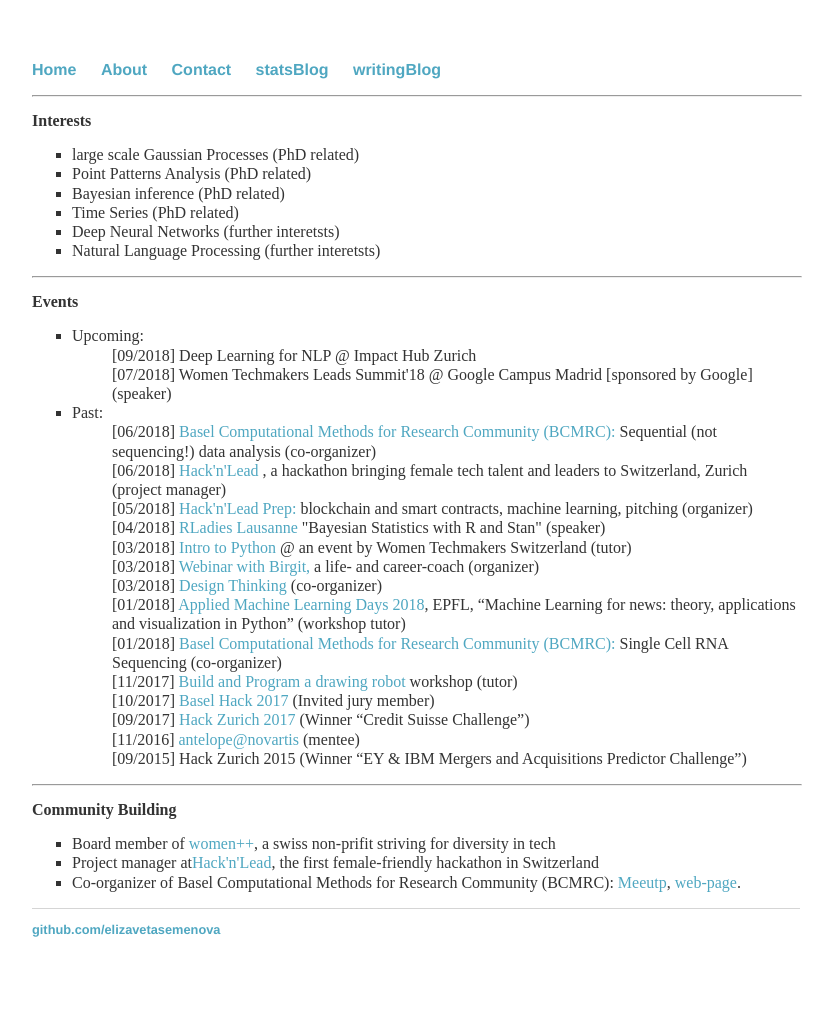
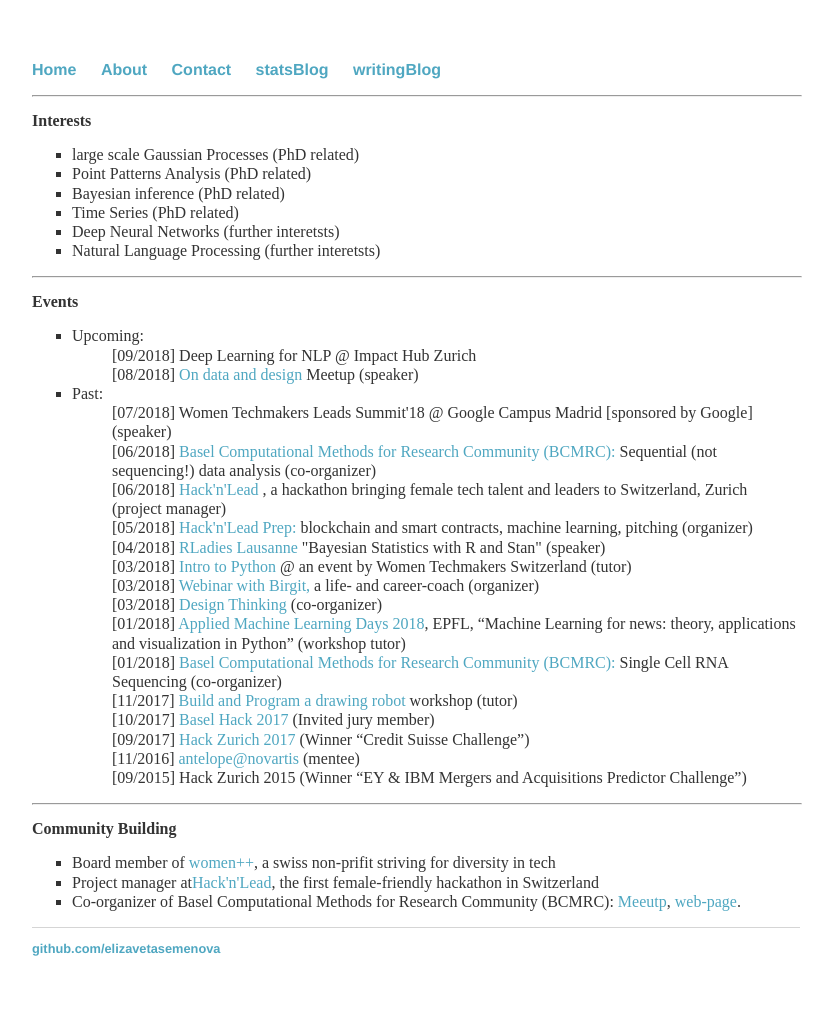
Before and after one commit to elizavetasemenova/elizavetasemenova.github.io, a Jekyll site: the page built from index.html, in a window 1280 px wide. Shown: the whole page, without its empty margins (224-1057 px from the left). Built offline with Jekyll 4.4.1, drawn with Linux system fonts in a browser that asks for light colours.

Commit message:
Update index.html

```diff
--- a/index.html
+++ b/index.html
@@ -28,12 +28,17 @@ title: Liza Semenova, statistician in progress
 	       <ul style="list-style-type:none">
 		    <li>[09/2018] Deep Learning for NLP @ Impact Hub Zurich
 		    </li>
-		    <li>[07/2018] Women Techmakers Leads Summit'18 @ Google Campus Madrid [sponsored by Google] (speaker)
+		    <li>[08/2018] <a href="https://www.meetup.com/On-data-and-design-Switzerland/events/251516472/">
+			          On data and design</a> Meetup (speaker)
 		    </li>
+
 	       </ul>
 
        <li>Past:
               <ul style="list-style-type:none">
+		    <li>[07/2018] Women Techmakers Leads Summit'18 @ Google Campus Madrid [sponsored by Google] (speaker)
+		    </li>
+
 		    <li>[06/2018] <a href="https://www.meetup.com/Basel-Computational-Methods-for-Research-Community-BCMRC/">
 			           Basel Computational Methods for Research Community (BCMRC):</a>
 			           Sequential (not sequencing!) data analysis (co-organizer)
```
